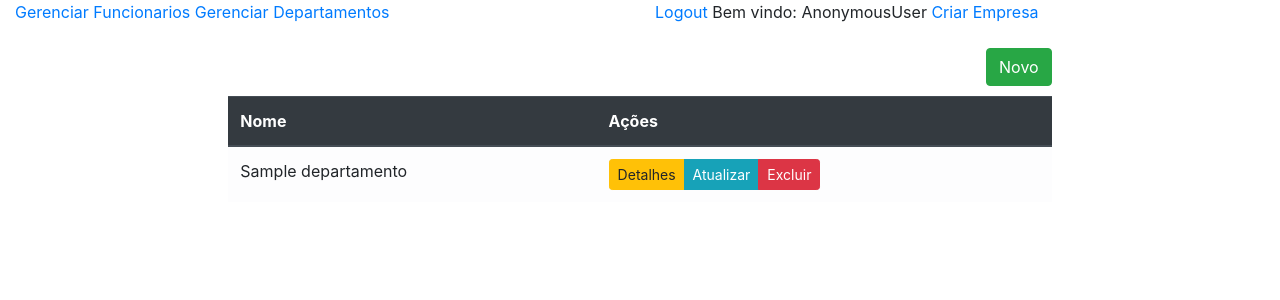
After one commit to Robson70x7/gestao_RH, a Django app: template apps/departamentos/templates/departamentos/departamento_list.html in a window 1280 px wide. The commit adds this page. Shown: the top 300 px of the page. Run offline with Django 3.2, Linux system fonts and the light colour scheme; the template is opened without the code that fills it: most values are stand-ins (such as "Sample title", 1, 10 or a date in 2020); some libraries are stand-ins or nearby versions.

Commit message:
CRUD departametnos completo

```diff
--- /dev/null
+++ b/apps/departamentos/templates/departamentos/departamento_list.html
@@ -0,0 +1,32 @@
+{% extends 'base.html' %}
+
+
+{% block main %}
+    <div class="row">
+        <div class="col-lg-8 offset-lg-2">
+            <a href="{% url 'departamentos:novo' %}" class="btn btn-success" style="float:right"> Novo </a> <br><br>
+            <table class="table table-light table-hover">
+                <thead class="thead-dark">
+                    <tr>
+                        <th>Nome</th>
+                        <th>Ações</th>
+                    </tr>
+                </thead>
+                <tbody>
+                    {% for departamento in departamentos %}
+                    <tr>
+                        <td>{{ departamento.nome }}</td>
+                        <td>
+                            <div class="btn-group btn-group-sm" role="group">
+                                <a href="" class="btn btn-warning">Detalhes</a>
+                                <a href="{% url 'departamentos:editar' departamento.id %}" class="btn btn-info">Atualizar</a>
+                                <a href="{% url 'departamentos:excluir' departamento.id %}" class="btn btn-danger">Excluir</a>
+                            </div>
+                        </td>
+                    </tr>
+                    {% endfor %}
+                </tbody>
+            </table>
+        </div>
+    </div>
+{% endblock main %}
--- a/gestao_rh/urls.py
+++ b/gestao_rh/urls.py
@@ -5,7 +5,8 @@ from django.contrib.auth import urls
 urlpatterns = [
     path('', include('apps.core.urls', namespace='core')),
     path('funcionarios/', include('apps.funcionarios.urls', namespace='funcionarios')),
-    path('empresa/', include('apps.empresas.urls', namespace='empresa')),
+    path('empresas/', include('apps.empresas.urls', namespace='empresa')),
+    path('departamentos/', include('apps.departamentos.urls', namespace='departamentos')),
 
     path('accounts/', include('django.contrib.auth.urls')),
     path('admin/', admin.site.urls),
--- a/templates/base.html
+++ b/templates/base.html
@@ -16,15 +16,12 @@
 <body>
     <div class="container-fluid">
         <div class="row">
-                    <div class="col-lg-3">
+            <div class="col-lg-6">
+                <a href="{% url 'funcionarios:home' %}"> Gerenciar Funcionarios </a>
+                <a href="{% url 'departamentos:home' %}"> Gerenciar Departamentos </a>
             </div>
-                    <div class="col-lg-3">
-                    </div>
-                    <div class="col-lg-3">
+            <div class="col-lg-6">
                 <a href="{% url 'logout' %}">Logout</a>
-                        <a href="{% url 'funcionarios:home' %}"> Funcionarios </a>
-                    </div>
-                    <div class="col-lg-3">
                 Bem vindo: {{ request.user }}
                 {% if request.user.funcionario.empresa %}
                 <a href="{% url 'empresa:editar' request.user.funcionario.empresa.id %}">Alterar Empresa</a>
@@ -32,8 +29,9 @@
                 <a href="{% url 'empresa:criar' %}">Criar Empresa</a>
                 {% endif %}
             </div>
+        </div>
+        <br>
         {% block main %}{% endblock main %}
-    </div>
 
         <!-- Include Scripts -->
         <script src="https://code.jquery.com/jquery-3.4.0.min.js"
```
Also changed, not shown: apps/departamentos/models.py (+8 -0 lines), apps/departamentos/templates/departamentos/departamento_confirm_delete.html (added, +14 -0 lines), apps/departamentos/templates/departamentos/departamento_form.html (added, +14 -0 lines), apps/departamentos/urls.py (added, +10 -0 lines), apps/departamentos/views.py (+36 -1 lines), apps/departamentos/migrations/0002_departamento_empresa.py (added), apps/departamentos/migrations/0003_auto_20190426_1819.py (added), apps/funcionarios/migrations/0006_auto_20190426_1647.py (added). Lines whose indentation alone changed are shown as unchanged.
